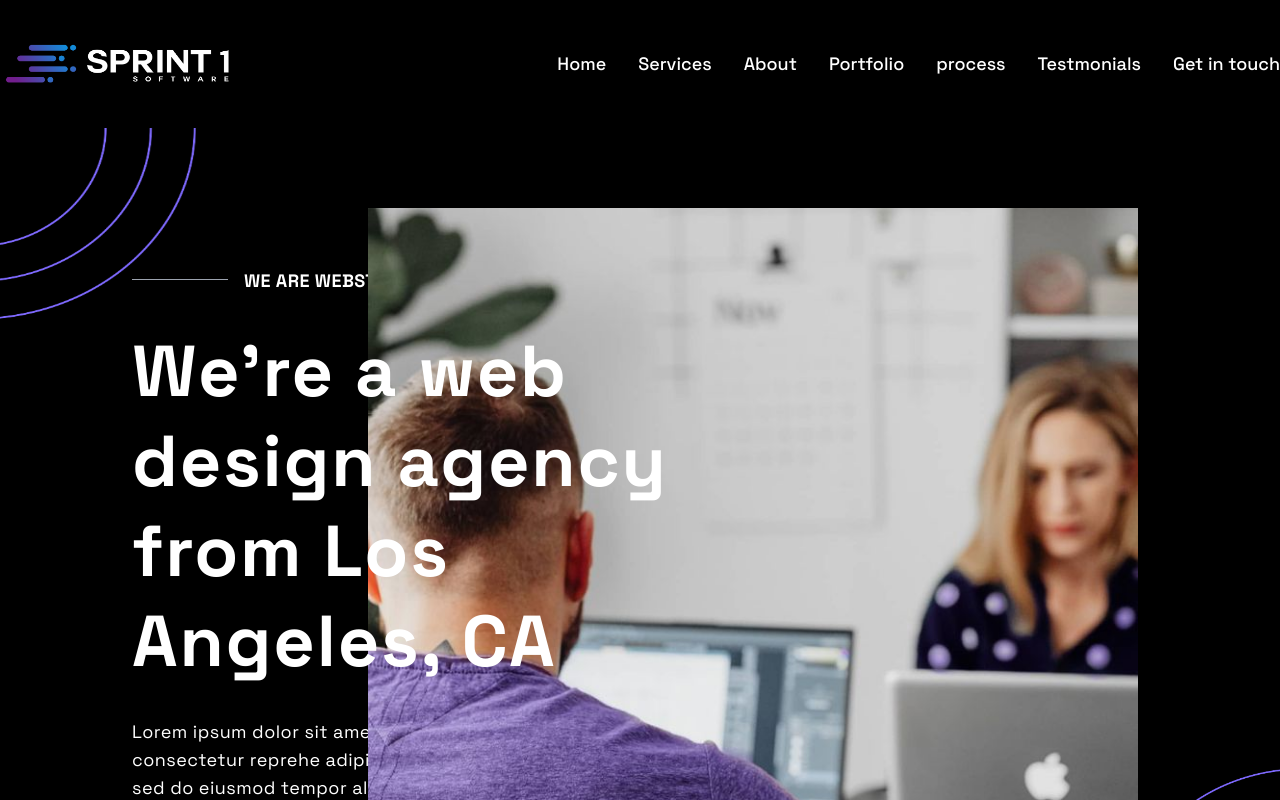
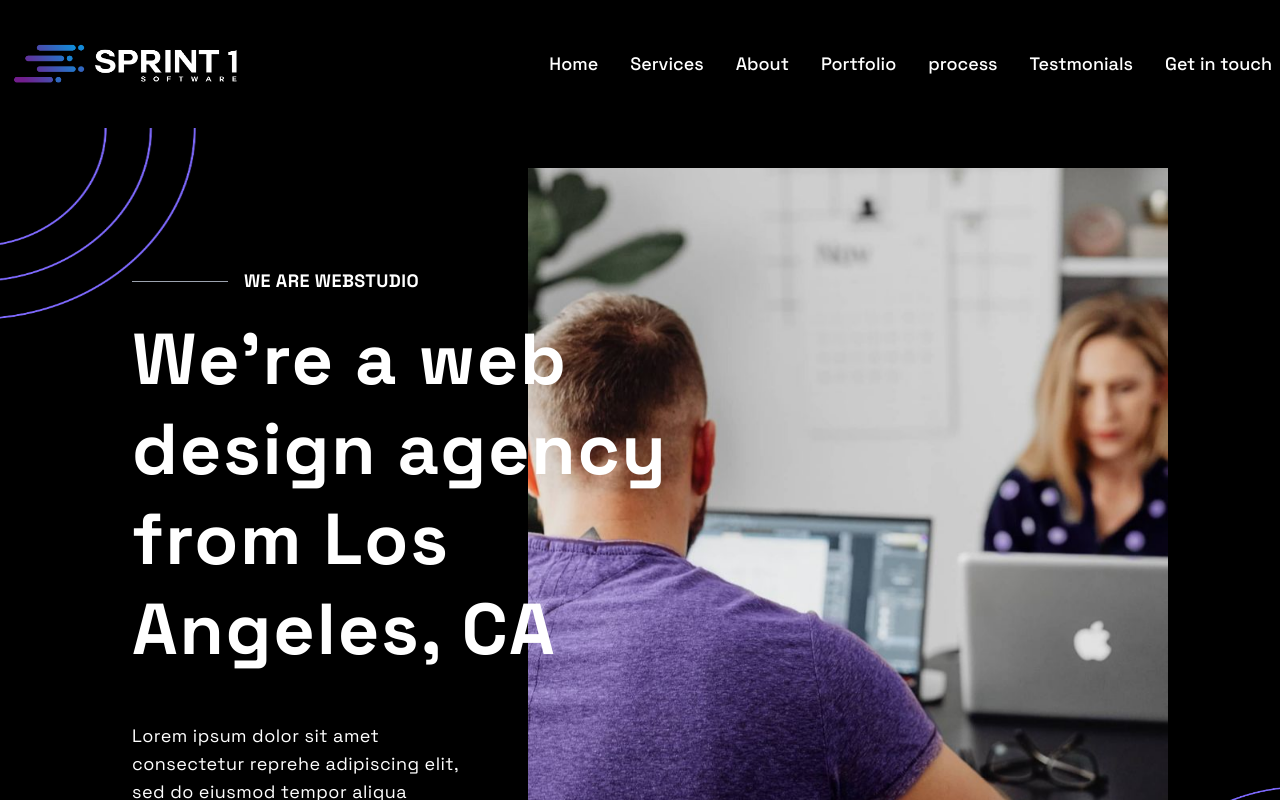
Before and after one commit to Prasanthso/sprintone, a React (Create React App) app: page / in a window 1280 px wide. Shown: the top 800 px of the page. Built offline with nearby package versions, Linux system fonts and the light colour scheme.

Commit message:
first two page changes

```diff
--- a/src/Component/Header.js
+++ b/src/Component/Header.js
@@ -15,7 +15,7 @@ const Header = () => {
   return (
     <div>
       <header>
-        <nav className="space-grotesk bg-black py-4 border-gray-50 dark:bg-gray-900">
+        <nav className="space-grotesk bg-black py-4 px-2 border-gray-50 dark:bg-gray-900">
           <div className="max-w-screen-xl flex flex-wrap items-center justify-between mx-auto">
             <a href="#" className="flex items-center">
               <img src={logo} className="h-12 w-60 my-6" alt="Flowbite Logo" />
--- a/src/Component/Hero.js
+++ b/src/Component/Hero.js
@@ -10,40 +10,40 @@ const Hero = () => {
     <div>
       <section
         id="#"
-        class="relative space-grotesk bg-black h-screen px-5 dark:bg-gray-900"
+        class="relative space-grotesk bg-black  px-5 dark:bg-gray-900"
       >
         <img
           src={topcir}
           alt="Top Left Image"
-          className="animate-fade-out absolute top-0 -left-3 w-52 h-48 lg:block hidden"
+          className="animate-fade-out absolute top-0 -left-3 lg:w-40 lg:h-40 xl:w-52 xl:h-48 lg:block hidden"
         />
-        <div class="grid  lg:px-8  mx-auto  xl:gap-0  lg:grid-cols-12 transition duration-300 ease-in-out">
-          <div class="animate-slide-in-up mr-auto lg:pt-36 pt-12 md:ml-10 lg:ml-20  lg:col-span-8 ">
+        <div class="grid  xl:px-8  xl:gap-0  lg:grid-cols-12 transition duration-300 ease-in-out">
+          <div class="animate-slide-in-up mr-auto xl:pt-36 lg:pt-40 pt-12 md:ml-10 lg:ml-2 xl:ml-20  lg:col-span-10 xl:col-span-8 ">
             <div class="flex items-center lg:mb-2">
-              <div class=" lg:w-24 w-8 border-t mb-8 mr-4 border-gray-400"></div>
+              <div class="relative lg:w-24 w-8 border-t mb-4 mr-4 border-gray-400"></div>
               <h4
-                class="space-grotesk mb-7 text-lg text-white font-extrabold tracking-tight leading-none m dark:text-white tracking-wide
+                class="space-grotesk mb-4 text-lg text-white font-extrabold tracking-tight leading-none m dark:text-white tracking-wide
 "
               >
                 WE ARE WEBSTUDIO
               </h4>
             </div>
 
-            <h1 class="mb-4 lg:text-7xl md:text-6xl sm:text-4xl text-4xl lg:w-11/12 md:w-5/6 sm:w-2/4 text-white font-extrabold tracking-tight leading-none  dark:text-white tracking-wide relative  z-20 lg:leading-tight">
+            <h1 class="mb-8 lg:text-7xl md:text-6xl sm:text-4xl text-4xl lg:w-11/12 md:w-5/6 sm:w-2/4 text-white font-extrabold tracking-tight leading-none  dark:text-white tracking-wide relative  z-20 lg:leading-tight">
               We’re a web design agency from Los Angeles, CA
             </h1>
-            <p class="space-grotesk my-8 lg:w-2/4  md:w-3/4 text-white lg:mb-8 md:text-lg lg:text-lg dark:text-gray-400 tracking-wide">
+            <p class="space-grotesk text-white relative z-20 my-12 lg:w-3/5  lg:mb-16 xl:w-1/2  xl:mb-28 md:text-lg lg:text-lg dark:text-gray-400 tracking-wide">
               Lorem ipsum dolor sit amet consectetur reprehe adipiscing elit,
               sed do eiusmod tempor aliqua incididunt ut labore et dolore magna.
             </p>
           </div>
-          <div class=" lg:absolute  lg:right-28 lg:col-span-6 sm:flex">
-            <img
-              class="animate-fade-out sm:mx-auto sm:h-5/6 z-10 sm:w-3/4 sm:mx-auto sm:mt-5 md:h-3/5 md:w-4/5 md:ml-10 lg:h-4/4 lg:w-11/12 lg:mt-20"
-              src={hero}
-              alt="IntroImg"
-            />
-          </div>
+
+          <img
+            class="absolute animate-fade-out lg:w-7/12 lg:mt-20 lg:right-8 xl:mt-10 xl:w-6/12 xl:right-28 z-10"
+            src={hero}
+            alt="IntroImg"
+          />
+
           <img
             src={bottomcir}
             alt="Top Left Image"
```
